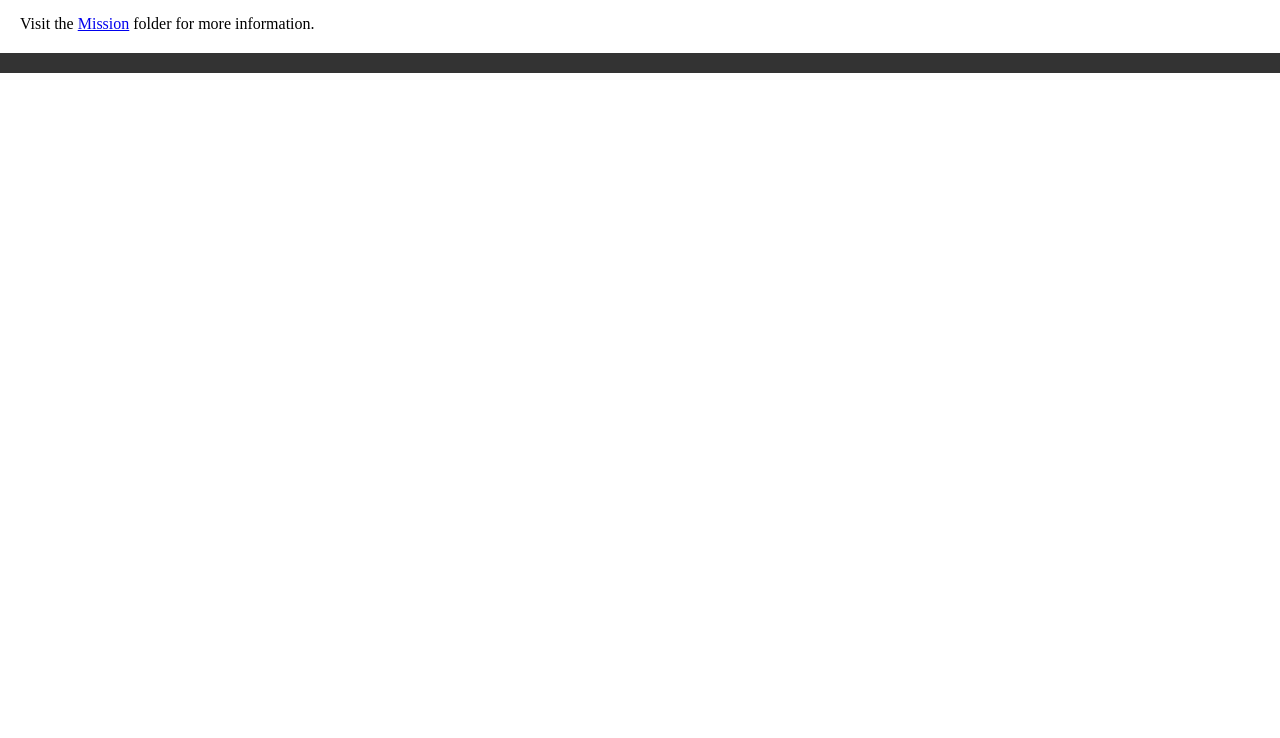
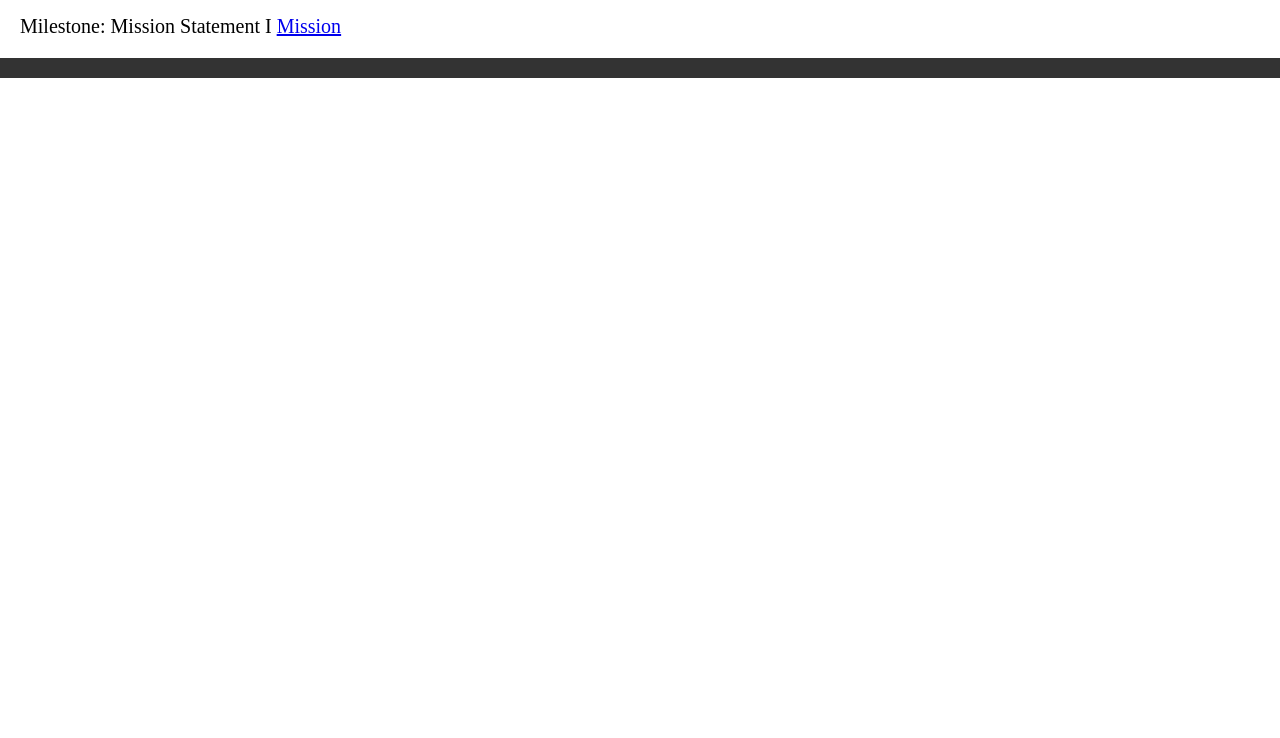
Before and after one commit to Powerjagger/wdd131-current_year-, a plain HTML site: page index.html in a window 1280 px wide. Shown: the part 62-800 px from the top of the page. Drawn offline with Linux system fonts and the light colour scheme.

Commit message:
fixed the text

```diff
--- a/index.html
+++ b/index.html
@@ -14,7 +14,7 @@
         <h1>James Green: WDD 131 Portfolio</h1>
     </header>
     <main>
-        <p>Visit the <a href="mission/">Mission</a> folder for more information.</p>
+        <p>Milestone: Mission Statement I <a href="mission/">Mission</a></p>
 
         <!-- Your main content goes here -->
     </main>
--- a/style.css
+++ b/style.css
@@ -14,6 +14,7 @@ header {
 
 main {
     padding: 20px;
+    font-size: 20px;
 }
 
 footer {
```
